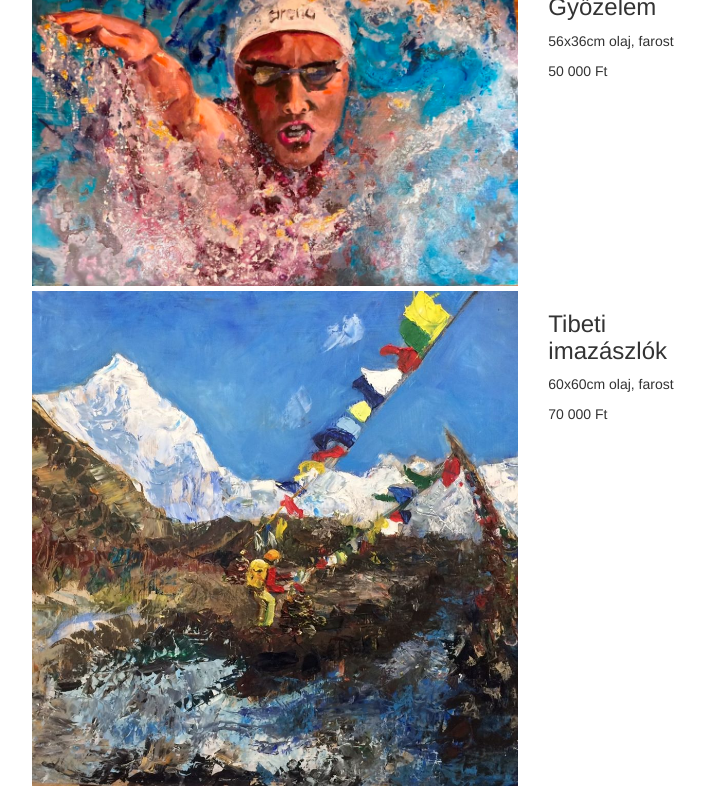
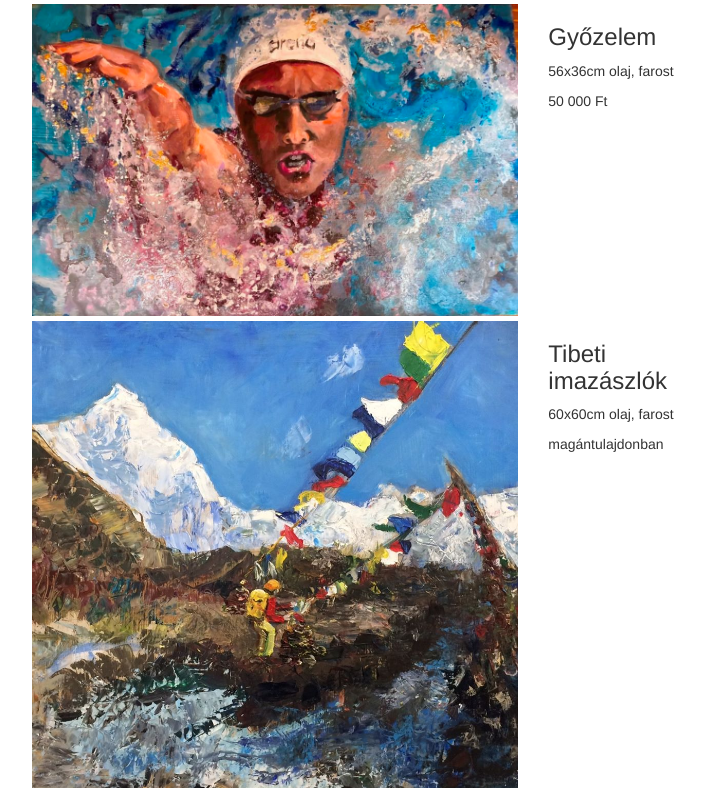
Before and after one commit to horzso/korene, a PHP site: page / in a window 1280 px wide. Shown: the part 1908-2696 px from the top of the page, without its empty margins (210-915 px from the left). Run offline with PHP 8.4, Linux system fonts and the light colour scheme.

Commit message:
20220617

```diff
--- a/index.php
+++ b/index.php
@@ -113,12 +113,12 @@
 				<a class="example-image-link" href="./kepek/image28.jpeg" data-lightbox="example-set" data-title="<h3>Elárvult műteremsarok (Makoldi Sándor emlékére)</h3><p>50x70cm keretezett (55x75cm)</p><p >magántulajdonban</p>"> <img class="example-image" src="./kepek/image28.jpeg" alt="" /></a>
 				<a class="example-image-link" href="./kepek/image29.jpeg" data-lightbox="example-set" data-title="<h3>Bokodi tó vihar előtt </h3><p>50x40cm olaj, farost</p><p>50 000Ft</p>"> <img class="example-image" src="./kepek/image29.jpeg" alt="" /></a>
 				<a class="example-image-link" href="./kepek/image30.jpeg" data-lightbox="example-set" data-title="<h3>Ciprusi flamingónász</h3><p>50x70cm olaj, farost (55x75cm)</p><p >60 000 Ft</p>"> <img class="example-image" src="./kepek/image30.jpeg" alt="" /></a>
+				<br>
 				<a class="example-image-link" href="./kepek/image31.jpeg" data-lightbox="example-set" data-title="<h3>Portugál udvar</h3><p>40x50cm olaj monotípia, paszpartu nélkül</p><p >20 000 Ft</p>"> <img class="example-image" src="./kepek/image31.jpeg" alt="" /></a>
 				<a class="example-image-link" href="./kepek/image32.jpeg" data-lightbox="example-set" data-title="<h3>A kis táncos</h3><p>43x63 cm olaj, farost keretezett</p><p>45 000Ft</p>"> <img class="example-image" src="./kepek/image32.jpeg" alt="" /></a>
 				<a class="example-image-link" href="./kepek/image33.jpeg" data-lightbox="example-set" data-title="<h3>Mimózaözön</h3><p>65x65 cm olaj, farost, keretezett </p><p>60 000Ft</p>"> <img class="example-image" src="./kepek/image33.jpeg" alt="" /></a>
 				<a class="example-image-link" href="./kepek/image34.jpeg" data-lightbox="example-set" data-title="<h3>Párizs, Szent Mihály út</h3><p>43x43 cm olaj, vászon keretezett</p><p>magántulajdonban</p>"><img class="example-image" src="./kepek/image34.jpeg" alt="" /></a>
-				<br>
-				<a class="example-image-link" href="./kepek/image35.jpeg" data-lightbox="example-set" data-title="<h3>Tátra</h3><p>60x40 cm olaj, farost</p><p>50 000Ft</p>"><img class="example-image" src="./kepek/image35.jpeg" alt="" /></a>
+				<a class="example-image-link" href="./kepek/image35.jpeg" data-lightbox="example-set" data-title="<h3>Tátra</h3><p>60x40 cm olaj, farost</p><p>magántulajdonban</p>"><img class="example-image" src="./kepek/image35.jpeg" alt="" /></a>
 				<a class="example-image-link" href="./kepek/image36.jpeg" data-lightbox="example-set" data-title="<h3>Napraforgók</h3><p>30x40cm pasztell</p><p>magántulajdonban</p>"><img class="example-image" src="./kepek/image36.jpeg" alt="" /></a>
 				<a class="example-image-link" href="./kepek/image37.jpeg" data-lightbox="example-set" data-title="<h3>Arieseny</h3><p>40x40cm olaj, farost</p><p>magántulajdonban</p>"><img class="example-image" src="./kepek/image37.jpeg" alt="" /></a>
 				<a class="example-image-link" href="./kepek/image38.jpeg" data-lightbox="example-set" data-title="<h3>Tokaji emlék (2)</h3><p>50x70cm olaj, farost</p><p>magántulajdonban</p>"><img class="example-image" src="./kepek/image38.jpeg" alt="" /></a>
@@ -141,12 +141,26 @@
 				<a class="example-image-link" href="./kepek/image55.jpeg" data-lightbox="example-set" data-title="<h3>Rózsa</h3><p>50x50cm olaj vászon</p><p>magántulajdonban</p>"><img class="example-image" src="./kepek/image55.jpeg" alt="" /></a>
 				<a class="example-image-link" href="./kepek/image56.jpeg" data-lightbox="example-set" data-title="<h3>Győr</h3><p>40x50cm olaj vászon</p><p>magántulajdonban</p>"><img class="example-image" src="./kepek/image56.jpeg" alt="" /></a>
 				<a class="example-image-link" href="./kepek/image57.jpeg" data-lightbox="example-set" data-title="<h3>Ismerkedés</h3><p>50x70cm olaj, farost</p><p>magántulajdonban</p>"><img class="example-image" src="./kepek/image57.jpeg" alt="" /></a>
-                <a class="example-image-link" href="./kepek/image58.jpeg" data-lightbox="example-set" data-title="<h3>Tibeti imazászlók</h3><p>60x60cm olaj, farost</p><p>70 000 Ft</p>"><img class="example-image" src="./kepek/image58.jpeg" alt="" /></a>
-				<a class="example-image-link" href="./kepek/image59.jpeg" data-lightbox="example-set" data-title="<h3>Aranyhegy (Csomolungma)</h3><p>50x60cm  olaj, farost</p><p>80 000 Ft</p>"><img class="example-image" src="./kepek/image59.jpeg" alt="" /></a>
+                <a class="example-image-link" href="./kepek/image58.jpeg" data-lightbox="example-set" data-title="<h3>Tibeti imazászlók</h3><p>60x60cm olaj, farost</p><p>magántulajdonban</p>"><img class="example-image" src="./kepek/image58.jpeg" alt="" /></a>
+				<a class="example-image-link" href="./kepek/image59.jpeg" data-lightbox="example-set" data-title="<h3>Aranyhegy (Csomolungma)</h3><p>50x60cm  olaj, farost</p><p>magántulajdonban</p>"><img class="example-image" src="./kepek/image59.jpeg" alt="" /></a>
 				<a class="example-image-link" href="./kepek/image60.jpeg" data-lightbox="example-set" data-title="<h3>Emlék</h3><p>50x70cm  olaj, farost</p><p>70 000 Ft</p>"><img class="example-image" src="./kepek/image60.jpeg" alt="" /></a>
 				<a class="example-image-link" href="./kepek/image61.jpeg" data-lightbox="example-set" data-title="<h3>Győzelem</h3><p>56x36cm  olaj, farost</p><p>50 000 Ft</p>"><img class="example-image" src="./kepek/image61.jpeg" alt="" /></a>
 				<a class="example-image-link" href="./kepek/image62.jpeg" data-lightbox="example-set" data-title="<h3>Fénylépcső az égbe (kolostor belső) Márti emlékére</h3><p>50x60cm olaj, vászon</p><p>magántulajdonban</p>"><img class="example-image" src="./kepek/image62.jpeg" alt="" /></a>
-				<a class="example-image-link" href="./kepek/image63.jpeg" data-lightbox="example-set" data-title="<h3>Az út vége</h3><p>30x30cm  olaj, vászon</p><p>30 000 Ft</p>"><img class="example-image" src="./kepek/image63.jpeg" alt="" /></a>
+				<a class="example-image-link" href="./kepek/image63.jpeg" data-lightbox="example-set" data-title="<h3>Az út vége</h3><p>30x30cm  olaj, vászon</p><p>magántulajdonban</p>"><img class="example-image" src="./kepek/image63.jpeg" alt="" /></a>
+				<a class="example-image-link" href="./kepek/image64.jpeg" data-lightbox="example-set" data-title="<h3>Győrújbaráti hegyoldalak</h3><p>38x50cm olaj monotípia, keretezett 56x66cm </p><p>50 000 Ft</p>"><img class="example-image" src="./kepek/image64.jpeg" alt="" /></a>
+				<a class="example-image-link" href="./kepek/image65.jpeg" data-lightbox="example-set" data-title="<h3>Mexico</h3><p>56x41 cm olaj, farost</p><p>40 000 Ft</p>"><img class="example-image" src="./kepek/image65.jpeg" alt="" /></a>
+				<a class="example-image-link" href="./kepek/image66.jpeg" data-lightbox="example-set" data-title="<h3>Ég az erdő</h3><p>44x44cm olaj, farost</p><p>40 000 Ft</p>"><img class="example-image" src="./kepek/image66.jpeg" alt="" /></a>
+				<a class="example-image-link" href="./kepek/image67.jpeg" data-lightbox="example-set" data-title="<h3>Kitörés</h3><p>40x40cm  olaj, vászon</p><p>40 000 Ft</p>"><img class="example-image" src="./kepek/image67.jpeg" alt="" /></a>
+				<br>
+
+				<a class="example-image-link" href="./kepek/image68.jpeg" data-lightbox="example-set" data-title="<h3>Várakozás</h3><p>50x50cm olaj, vászon</p><p>80 000 Ft</p>"><img class="example-image" src="./kepek/image68.jpeg" alt="" /></a>
+				<a class="example-image-link" href="./kepek/image69.jpeg" data-lightbox="example-set" data-title="<h3>Ázsia</h3><p>40x35cm olaj, farost</p><p>30 000 Ft</p>"><img class="example-image" src="./kepek/image69.jpeg" alt="" /></a>
+				<a class="example-image-link" href="./kepek/image70.jpeg" data-lightbox="example-set" data-title="<h3>Életerő</h3><p>40x30cm olaj, farost</p><p>magántulajdonban</p>"><img class="example-image" src="./kepek/image70.jpeg" alt="" /></a>
+				<a class="example-image-link" href="./kepek/image71.jpeg" data-lightbox="example-set" data-title="<h3>Naplemente a havas Tátrában</h3><p>50x60cm olaj, farost</p><p>magántulajdonban</p>"><img class="example-image" src="./kepek/image71.jpeg" alt="" /></a>
+				<a class="example-image-link" href="./kepek/image72.jpeg" data-lightbox="example-set" data-title="<h3>Jégzajlás a Bajkál tavon</h3><p>50x40 olaj, vászon</p><p>50 000 Ft</p>"><img class="example-image" src="./kepek/image72.jpeg" alt="" /></a>
+
+
+
 				</div>
 			</div>
         </div>
@@ -159,7 +173,7 @@
                         <p align="justify">
                             <img class="img-responsive" style="max-height:200px;float:right; padding-left:20px;" src="./korene.jpg" />
                             A szín minden…. Mérnökként és festőként örömmel és mélyen átélem Chagall igazát. A színek fantasztikusak, itt vibrálnak, ragyognak körülöttünk, hol pezsdítő frekvencián, hol nyugalmat hozó hullámhosszaikon. Szeretek jóban lenni velük.
-                            11 éves korom óta festek. Tokaji művésztanárom útmutatásaival kezdtem, majd a budapesti egyetemi évek alatt a Vasutas képzőkör és egyetemi képzőkör volt a festés, rajzolás helye. Hosszú kihagyás jött, a műszaki egyetemi évek, majd a mérnöki munka, család, és egyetemi oktatás….csak néha-néha vettem elő a rajzeszközeimet. Pasztell és akvarell volt a kedves technikám, de kilenc éve már olajjal is festek. A színek és a víz ábrázolás segít elmondani mindent a világról, ahogy az alábbi képeimen is látható.<br />
+                            11 éves korom óta festek. Tokaji művésztanárom útmutatásaival kezdtem, majd a budapesti egyetemi évek alatt a Vasutas képzőkör és egyetemi képzőkör volt a festés, rajzolás helye. Hosszú kihagyás jött, a műszaki egyetemi évek, majd a mérnöki munka, család, és egyetemi oktatás….csak néha-néha vettem elő a rajzeszközeimet. Pasztell és akvarell volt a kedves technikám, de tizenegy éve győri mesterem ösztönzésére már olajjal is festek. A színek és a víz ábrázolás segít elmondani mindent a világról, ahogy az alábbi képeimen is látható.<br />
                             Ha valamelyik csillagom vagy képem felkeltette az érdeklődését, keressen meg az alábbi címen: <br /><a href="mailto:koren.edit@computerstudio.hu">Koren.Edit@computerstudio.hu</a>
                         </p>
                     </blockquote>
@@ -313,16 +327,6 @@
                     <li data-target="#myCarousel" data-slide-to="37"></li>
                     <li data-target="#myCarousel" data-slide-to="38"></li>
                     <li data-target="#myCarousel" data-slide-to="39"></li>
-                    <li data-target="#myCarousel" data-slide-to="30"></li>
-                    <li data-target="#myCarousel" data-slide-to="31"></li>
-                    <li data-target="#myCarousel" data-slide-to="32"></li>
-                    <li data-target="#myCarousel" data-slide-to="33"></li>
-                    <li data-target="#myCarousel" data-slide-to="34"></li>
-                    <li data-target="#myCarousel" data-slide-to="35"></li>
-                    <li data-target="#myCarousel" data-slide-to="36"></li>
-                    <li data-target="#myCarousel" data-slide-to="37"></li>
-                    <li data-target="#myCarousel" data-slide-to="38"></li>
-                    <li data-target="#myCarousel" data-slide-to="39"></li>
                     <li data-target="#myCarousel" data-slide-to="40"></li>
                     <li data-target="#myCarousel" data-slide-to="41"></li>
                     <li data-target="#myCarousel" data-slide-to="42"></li>
@@ -346,16 +350,24 @@
 					<li data-target="#myCarousel" data-slide-to="60"></li>
 					<li data-target="#myCarousel" data-slide-to="61"></li>
 					<li data-target="#myCarousel" data-slide-to="62"></li>
-
+					<li data-target="#myCarousel" data-slide-to="63"></li>
+					<li data-target="#myCarousel" data-slide-to="64"></li>
+					<li data-target="#myCarousel" data-slide-to="65"></li>
+					<li data-target="#myCarousel" data-slide-to="66"></li>
+					<li data-target="#myCarousel" data-slide-to="67"></li>
+					<li data-target="#myCarousel" data-slide-to="68"></li>
+					<li data-target="#myCarousel" data-slide-to="69"></li>
+					<li data-target="#myCarousel" data-slide-to="70"></li>
+					<li data-target="#myCarousel" data-slide-to="71"></li>
                 </ol>
 
                 <!-- Wrapper for slides -->
                 <div class="carousel-inner" role="listbox">
 					<div class="item active"><img src="./kepek/image60.jpeg"><div class="carousel-caption"><h3>Emlék</h3><p>50x70cm olaj, farost</p><p>70 000 Ft</p></div></div>
 					<div class="item"><img src="./kepek/image61.jpeg"><div class="carousel-caption"><h3>Győzelem</h3><p>56x36cm  olaj, farost</p><p>50 000 Ft</p></div></div>
-					<div class="item"><img src="./kepek/image58.jpeg"><div class="carousel-caption"><h3>Tibeti imazászlók</h3><p>60x60cm olaj, farost</p><p>70 000 Ft</p></div></div>
-					<div class="item"><img src="./kepek/image59.jpeg"><div class="carousel-caption"><h3>Aranyhegy (Csomolungma)</h3><p>50x60cm  olaj, farost</p><p>80 000 Ft</p></div></div>
-					<div class="item"><img src="./kepek/image01.jpeg"><div class="carousel-caption"><h3>Krumlov</h3><p>70x50cm olaj, farost, keretezett</p><p class="ar">60 000Ft</p></div></div>
+					<div class="item"><img src="./kepek/image58.jpeg"><div class="carousel-caption"><h3>Tibeti imazászlók</h3><p>60x60cm olaj, farost</p><p>magántulajdonban</p></div></div>
+					<div class="item"><img src="./kepek/image59.jpeg"><div class="carousel-caption"><h3>Aranyhegy (Csomolungma)</h3><p>50x60cm  olaj, farost</p><p>magántulajdonban</p></div></div>
+					<div class="item"><img src="./kepek/image01.jpeg"><div class="carousel-caption"><h3>Krumlov</h3><p>70x50cm olaj, farost, keretezett</p><p class="ar">magántulajdonban</p></div></div>
 					<div class="item"><img src="./kepek/image02.jpeg"><div class="carousel-caption"><h3>Athéni kikötő</h3><p>50x70cm olaj, farost, keretezett</p><p class="ar">magántulajdonban</p></div></div>
 					<div class="item"><img src="./kepek/image03.jpeg"><div class="carousel-caption"><h3>Nyugalom</h3><p>70x50cm olaj, farost, keretezett</p><p class="ar">70 000Ft</p></div></div>
 					<div class="item"><img src="./kepek/image04.jpeg"><div class="carousel-caption"><h3>Felhők a naplementében</h3><p>60x60cm olaj, farost</p><p class="ar">60 000Ft</p></div></div>
@@ -389,7 +401,7 @@
 					<div class="item"><img src="./kepek/image32.jpeg"><div class="carousel-caption"><h3>A kis táncos</h3><p>43x63 cm olaj, farost keretezett</p><p>45 000Ft</p></div></div>
 					<div class="item"><img src="./kepek/image33.jpeg"><div class="carousel-caption"><h3>Mimózaözön</h3><p>65x65 cm olaj, farost, keretezett </p><p>60 000Ft</p></div></div>
 					<div class="item"><img src="./kepek/image34.jpeg"><div class="carousel-caption"><h3>Párizs, Szent Mihály út</h3><p>43x43 cm olaj, vászon keretezett</p><p>magántulajdonban</p></div></div>
-					<div class="item"><img src="./kepek/image35.jpeg"><div class="carousel-caption"><h3>Tátra</h3><p>60x40 cm olaj, farost</p><p>50 000Ft</p></div></div>
+					<div class="item"><img src="./kepek/image35.jpeg"><div class="carousel-caption"><h3>Tátra</h3><p>60x40 cm olaj, farost</p><p>magántulajdonban</p></div></div>
 					<div class="item"><img src="./kepek/image36.jpeg"><div class="carousel-caption"><h3>Napraforgók</h3><p>30x40cm pasztell </p><p>magántulajdonban</p></div></div>
 					<div class="item"><img src="./kepek/image37.jpeg"><div class="carousel-caption"><h3>Arieseny</h3><p>40x40cm olaj, farost</p><p>magántulajdonban</p></div></div>
 					<div class="item"><img src="./kepek/image38.jpeg"><div class="carousel-caption"><h3>Tokaji emlék (2)</h3><p>50x70cm olaj, farost</p><p>magántulajdonban</p></div></div>
@@ -413,7 +425,18 @@
 					<div class="item"><img src="./kepek/image56.jpeg"><div class="carousel-caption"><h3>Győr</h3><p>40x50cm olaj vászon</p><p>magántulajdonban</p></div></div>
 					<div class="item"><img src="./kepek/image57.jpeg"><div class="carousel-caption"><h3>Ismerkedés</h3><p>50x70cm olaj, farost</p><p>magántulajdonban</p></div></div>
 					<div class="item"><img src="./kepek/image62.jpeg"><div class="carousel-caption"><h3>Fénylépcső az égbe (kolostor belső) Márti emlékére</h3><p>50x60cm olaj, vászon</p><p>magántulajdonban</p></div></div>
-					<div class="item"><img src="./kepek/image63.jpeg"><div class="carousel-caption"><h3>Az út vége</h3><p>30x30cm olaj, vászon</p><p>30 000Ft</p></div></div>
+					<div class="item"><img src="./kepek/image63.jpeg"><div class="carousel-caption"><h3>Az út vége</h3><p>30x30cm olaj, vászon</p><p>magántulajdonban</p></div></div>
+					<div class="item"><img src="./kepek/image64.jpeg"><div class="carousel-caption"><h3>Győrújbaráti hegyoldalak</h3><p>38x50cm olaj monotípia, keretezett 56x66cm </p><p>50 000 Ft</p></div></div>
+					<div class="item"><img src="./kepek/image65.jpeg"><div class="carousel-caption"><h3>Mexico</h3><p>56x41 cm olaj, farost</p><p>40 000 Ft</p></div></div>
+					<div class="item"><img src="./kepek/image66.jpeg"><div class="carousel-caption"><h3>Ég az erdő</h3><p>44x44cm olaj, farost</p><p>40 000 Ft</p></div></div>
+					<div class="item"><img src="./kepek/image67.jpeg"><div class="carousel-caption"><h3>Kitörés</h3><p>40x40cm  olaj, vászon</p><p>40 000 Ft</p></div></div>
+
+					<div class="item"><img src="./kepek/image68.jpeg"><div class="carousel-caption"><h3>Várakozás</h3><p>50x50cm olaj, vászon</p><p>80 000 Ft</p></div></div>
+					<div class="item"><img src="./kepek/image69.jpeg"><div class="carousel-caption"><h3>Ázsia</h3><p>40x35cm olaj, farost</p><p>30 000 Ft</p></div></div>
+					<div class="item"><img src="./kepek/image70.jpeg"><div class="carousel-caption"><h3>Életerő</h3><p>40x30cm olaj, farost</p><p>magántulajdonban</p></div></div>
+					<div class="item"><img src="./kepek/image71.jpeg"><div class="carousel-caption"><h3>Naplemente a havas Tátrában</h3><p>50x60cm olaj, farost</p><p>magántulajdonban</p></div></div>
+					<div class="item"><img src="./kepek/image72.jpeg"><div class="carousel-caption"><h3>Jégzajlás a Bajkál tavon</h3><p>50x40 olaj, vászon</p><p>50 000 Ft</p></div></div>
+
 					</div>
 
                 <!-- Left and right controls -->
@@ -444,9 +467,9 @@
             <br />
 			<div class="row"><div class="kep col-sm-5 col-sm-offset-2"><img src="./kepek/image60.jpeg"></div><div class="caption col-sm-2"><h3>Emlék</h3><p>50x70cm olaj, farost</p><p>70 000 Ft</p></div></div>
 			<div class="row"><div class="kep col-sm-5 col-sm-offset-2"><img src="./kepek/image61.jpeg"></div><div class="caption col-sm-2"><h3>Győzelem</h3><p>56x36cm  olaj, farost</p><p>50 000 Ft</p></div></div>
-			<div class="row"><div class="kep col-sm-5 col-sm-offset-2"><img src="./kepek/image58.jpeg"></div><div class="caption col-sm-2"><h3>Tibeti imazászlók</h3><p>60x60cm olaj, farost</p><p>70 000 Ft</p></div></div>
-			<div class="row"><div class="kep col-sm-5 col-sm-offset-2"><img src="./kepek/image59.jpeg"></div><div class="caption col-sm-2"><h3>Aranyhegy (Csomolungma)</h3><p>50x60cm  olaj, farost</p><p>80 000 Ft</p></div></div>
-			<div class="row"><div class="kep col-sm-5 col-sm-offset-2"><img src="./kepek/image01.jpeg"></div><div class="caption col-sm-2"><h3>Krumlov</h3><p>70x50cm olaj, farost, keretezett</p><p class="ar">60 000Ft</p></div></div>
+			<div class="row"><div class="kep col-sm-5 col-sm-offset-2"><img src="./kepek/image58.jpeg"></div><div class="caption col-sm-2"><h3>Tibeti imazászlók</h3><p>60x60cm olaj, farost</p><p>magántulajdonban</p></div></div>
+			<div class="row"><div class="kep col-sm-5 col-sm-offset-2"><img src="./kepek/image59.jpeg"></div><div class="caption col-sm-2"><h3>Aranyhegy (Csomolungma)</h3><p>50x60cm  olaj, farost</p><p>magántulajdonban</p></div></div>
+			<div class="row"><div class="kep col-sm-5 col-sm-offset-2"><img src="./kepek/image01.jpeg"></div><div class="caption col-sm-2"><h3>Krumlov</h3><p>70x50cm olaj, farost, keretezett</p><p class="ar">magántulajdonban</p></div></div>
 			<div class="row"><div class="kep col-sm-5 col-sm-offset-2"><img src="./kepek/image02.jpeg"></div><div class="caption col-sm-2"><h3>Athéni kikötő</h3><p>50x70cm olaj, farost, keretezett</p><p class="ar">magántulajdonban</p></div></div>
 			<div class="row"><div class="kep col-sm-5 col-sm-offset-2"><img src="./kepek/image03.jpeg"></div><div class="caption col-sm-2"><h3>Nyugalom</h3><p>70x50cm olaj, farost, keretezett</p><p class="ar">70 000Ft</p></div></div>
 			<div class="row"><div class="kep col-sm-5 col-sm-offset-2"><img src="./kepek/image04.jpeg"></div><div class="caption col-sm-2"><h3>Felhők a naplementében</h3><p>60x60cm olaj, farost</p><p class="ar">60 000Ft</p></div></div>
@@ -480,7 +503,7 @@
 			<div class="row"><div class="kep col-sm-5 col-sm-offset-2"><img src="./kepek/image32.jpeg"></div><div class="caption col-sm-2"><h3>A kis táncos</h3><p>43x63 cm olaj, farost keretezett</p><p>45 000Ft</p></div></div>
 			<div class="row"><div class="kep col-sm-5 col-sm-offset-2"><img src="./kepek/image33.jpeg"></div><div class="caption col-sm-2"><h3>Mimózaözön</h3><p>65x65 cm olaj, farost, keretezett </p><p>60 000Ft</p></div></div>
 			<div class="row"><div class="kep col-sm-5 col-sm-offset-2"><img src="./kepek/image34.jpeg"></div><div class="caption col-sm-2"><h3>Párizs, Szent Mihály út</h3><p>43x43 cm olaj, vászon keretezett</p><p>magántulajdonban</p></div></div>
-			<div class="row"><div class="kep col-sm-5 col-sm-offset-2"><img src="./kepek/image35.jpeg"></div><div class="caption col-sm-2"><h3>Tátra</h3><p>60x40 cm olaj, farost</p><p>50 000Ft</p></div></div>
+			<div class="row"><div class="kep col-sm-5 col-sm-offset-2"><img src="./kepek/image35.jpeg"></div><div class="caption col-sm-2"><h3>Tátra</h3><p>60x40 cm olaj, farost</p><p>magántulajdonban</p></div></div>
 			<div class="row"><div class="kep col-sm-5 col-sm-offset-2"><img src="./kepek/image36.jpeg"></div><div class="caption col-sm-2"><h3>Napraforgók</h3><p>30x40cm pasztell </p><p>magántulajdonban</p></div></div>
 			<div class="row"><div class="kep col-sm-5 col-sm-offset-2"><img src="./kepek/image37.jpeg"></div><div class="caption col-sm-2"><h3>Arieseny</h3><p>40x40cm olaj, farost</p><p>magántulajdonban</p></div></div>
 			<div class="row"><div class="kep col-sm-5 col-sm-offset-2"><img src="./kepek/image38.jpeg"></div><div class="caption col-sm-2"><h3>Tokaji emlék (2)</h3><p>50x70cm olaj, farost</p><p>magántulajdonban</p></div></div>
@@ -504,7 +527,19 @@
 			<div class="row"><div class="kep col-sm-5 col-sm-offset-2"><img src="./kepek/image56.jpeg"></div><div class="caption col-sm-2"><h3>Győr</h3><p>40x50cm olaj vászon</p><p>magántulajdonban</p></div></div>
 			<div class="row"><div class="kep col-sm-5 col-sm-offset-2"><img src="./kepek/image57.jpeg"></div><div class="caption col-sm-2"><h3>Ismerkedés</h3><p>50x70cm olaj, farost</p><p>magántulajdonban</p></div></div>
 			<div class="row"><div class="kep col-sm-5 col-sm-offset-2"><img src="./kepek/image62.jpeg"></div><div class="caption col-sm-2"><h3>Fénylépcső az égbe (kolostor belső) Márti emlékére</h3><p>50x60cm olaj, vászon</p><p>magántulajdonban</p></div></div>
-			<div class="row"><div class="kep col-sm-5 col-sm-offset-2"><img src="./kepek/image63.jpeg"></div><div class="caption col-sm-2"><h3>Az út vége</h3><p>30x30cm olaj, vászon</p><p>30 000Ft</p></div></div>
+			<div class="row"><div class="kep col-sm-5 col-sm-offset-2"><img src="./kepek/image63.jpeg"></div><div class="caption col-sm-2"><h3>Az út vége</h3><p>30x30cm olaj, vászon</p><p>magántulajdonban</p></div></div>
+			<div class="row"><div class="kep col-sm-5 col-sm-offset-2"><img src="./kepek/image64.jpeg"></div><div class="caption col-sm-2"><h3>Győrújbaráti hegyoldalak</h3><p>38x50cm olaj monotípia, keretezett 56x66cm </p><p>50 000 Ft</p></div></div>
+			<div class="row"><div class="kep col-sm-5 col-sm-offset-2"><img src="./kepek/image65.jpeg"></div><div class="caption col-sm-2"><h3>Mexico</h3><p>56x41 cm olaj, farost</p><p>40 000 Ft</p></div></div>
+			<div class="row"><div class="kep col-sm-5 col-sm-offset-2"><img src="./kepek/image66.jpeg"></div><div class="caption col-sm-2"><h3>Ég az erdő</h3><p>44x44cm olaj, farost</p><p>40 000 Ft</p></div></div>
+			<div class="row"><div class="kep col-sm-5 col-sm-offset-2"><img src="./kepek/image67.jpeg"></div><div class="caption col-sm-2"><h3>Kitörés</h3><p>40x40cm  olaj, vászon</p><p>40 000 Ft</p></div></div>
+
+			<div class="row"><div class="kep col-sm-5 col-sm-offset-2"><img src="./kepek/image68.jpeg"></div><div class="caption col-sm-2"><h3>Várakozás</h3><p>50x50cm olaj, vászon</p><p>80 000 Ft</p></div></div>
+			<div class="row"><div class="kep col-sm-5 col-sm-offset-2"><img src="./kepek/image69.jpeg"></div><div class="caption col-sm-2"><h3>Ázsia</h3><p>40x35cm olaj, farost</p><p>30 000 Ft</p></div></div>
+			<div class="row"><div class="kep col-sm-5 col-sm-offset-2"><img src="./kepek/image70.jpeg"></div><div class="caption col-sm-2"><h3>Életerő</h3><p>40x30cm olaj, farost</p><p>magántulajdonban</p></div></div>
+			<div class="row"><div class="kep col-sm-5 col-sm-offset-2"><img src="./kepek/image71.jpeg"></div><div class="caption col-sm-2"><h3>Naplemente a havas Tátrában</h3><p>50x60cm olaj, farost</p><p>magántulajdonban</p></div></div>
+			<div class="row"><div class="kep col-sm-5 col-sm-offset-2"><img src="./kepek/image72.jpeg"></div><div class="caption col-sm-2"><h3>Jégzajlás a Bajkál tavon</h3><p>50x40 olaj, vászon</p><p>50 000 Ft</p></div></div>
+
+
         </div>
 
     </section>
```
